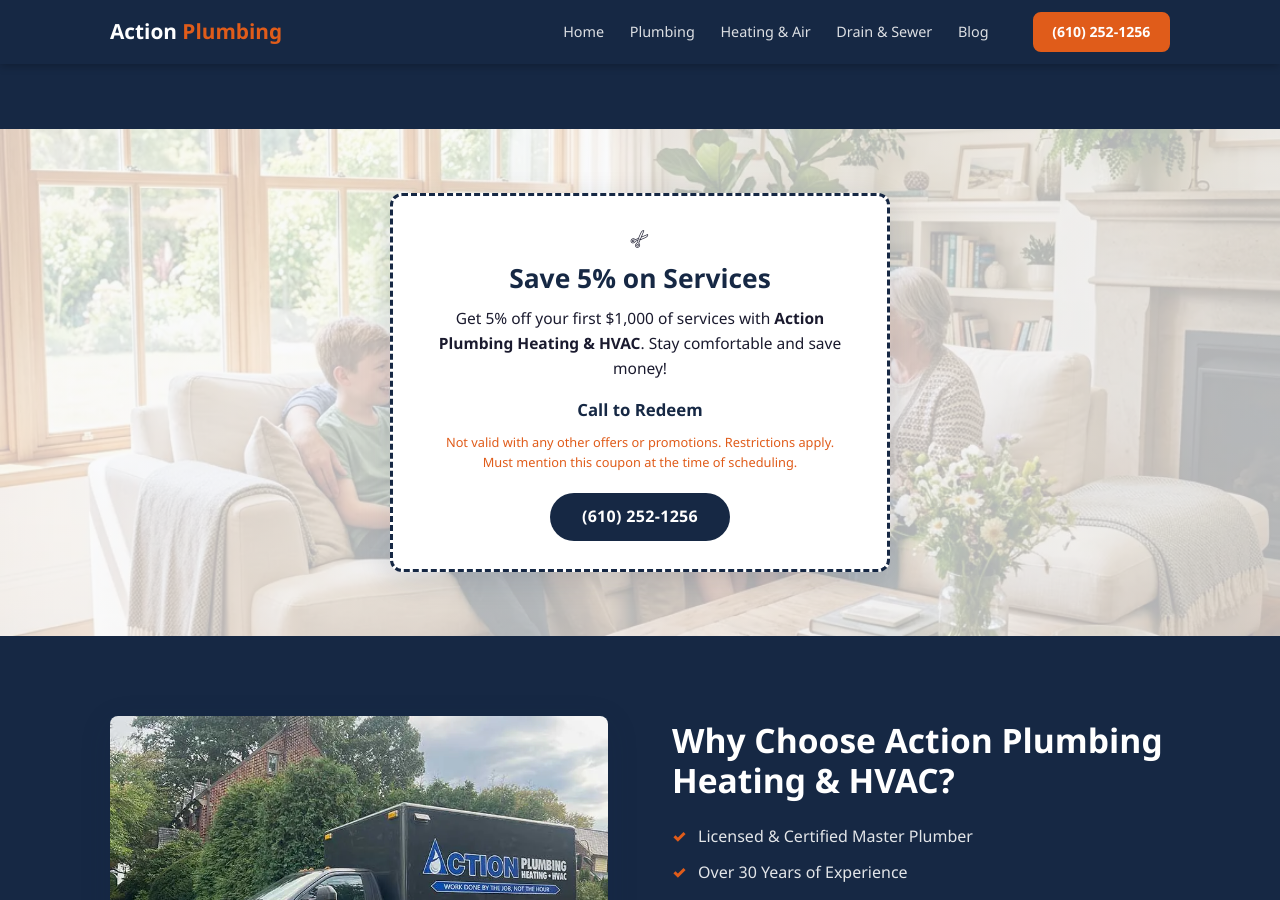
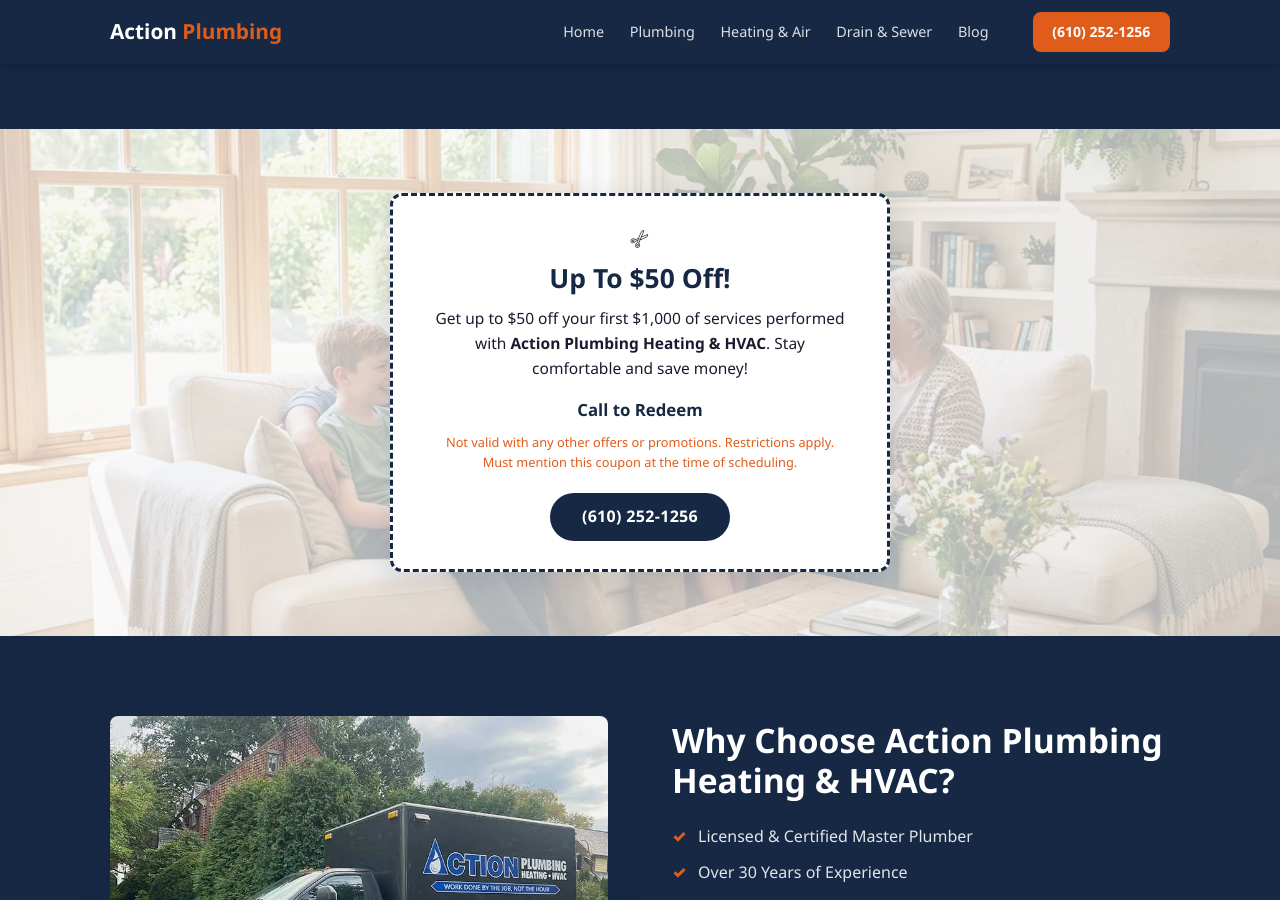
Before and after one commit to JimmyFlame77/Action-Plumbing, a Jekyll site: the page built from plumbing-and-water.html, in a window 1280 px wide and 900 px high, scrolled down 1747 px. Built offline with Jekyll 4.4.1, drawn with Linux system fonts in a browser that asks for light colours.

Commit message:
Coupon update

```diff
--- a/heating-and-air.html
+++ b/heating-and-air.html
@@ -78,8 +78,8 @@
   <div class="container coupon-inline-wrap">
     <div class="coupon-card">
       <div class="coupon-snip">&#9988;</div>
-      <h2 class="coupon-headline">Save 5% on Services</h2>
-      <p class="coupon-body">Get 5% off your first $1,000 of services with <strong>Action Plumbing Heating &amp; HVAC</strong>. Stay comfortable and save money!</p>
+      <h2 class="coupon-headline">Up To $50 Off!</h2>
+      <p class="coupon-body">Get up to $50 off your first $1,000 of services performed with <strong>Action Plumbing Heating &amp; HVAC</strong>. Stay comfortable and save money!</p>
       <p class="coupon-redeem">Call to Redeem</p>
       <p class="coupon-disclaimer">Not valid with any other offers or promotions. Restrictions apply.<br>Must mention this coupon at the time of scheduling.</p>
       <a href="tel:6102521256" class="coupon-btn">(610) 252-1256</a>
--- a/plumbing-and-water.html
+++ b/plumbing-and-water.html
@@ -78,8 +78,8 @@
   <div class="container coupon-inline-wrap">
     <div class="coupon-card">
       <div class="coupon-snip">&#9988;</div>
-      <h2 class="coupon-headline">Save 5% on Services</h2>
-      <p class="coupon-body">Get 5% off your first $1,000 of services with <strong>Action Plumbing Heating &amp; HVAC</strong>. Stay comfortable and save money!</p>
+      <h2 class="coupon-headline">Up To $50 Off!</h2>
+      <p class="coupon-body">Get up to $50 off your first $1,000 of services performed with <strong>Action Plumbing Heating &amp; HVAC</strong>. Stay comfortable and save money!</p>
       <p class="coupon-redeem">Call to Redeem</p>
       <p class="coupon-disclaimer">Not valid with any other offers or promotions. Restrictions apply.<br>Must mention this coupon at the time of scheduling.</p>
       <a href="tel:6102521256" class="coupon-btn">(610) 252-1256</a>
--- a/sewer-and-drain-cleaning.html
+++ b/sewer-and-drain-cleaning.html
@@ -78,8 +78,8 @@
   <div class="container coupon-inline-wrap">
     <div class="coupon-card">
       <div class="coupon-snip">&#9988;</div>
-      <h2 class="coupon-headline">Save 5% on Services</h2>
-      <p class="coupon-body">Get 5% off your first $1,000 of services with <strong>Action Plumbing Heating &amp; HVAC</strong>. Stay comfortable and save money!</p>
+      <h2 class="coupon-headline">Up To $50 Off!</h2>
+      <p class="coupon-body">Get up to $50 off your first $1,000 of services performed with <strong>Action Plumbing Heating &amp; HVAC</strong>. Stay comfortable and save money!</p>
       <p class="coupon-redeem">Call to Redeem</p>
       <p class="coupon-disclaimer">Not valid with any other offers or promotions. Restrictions apply.<br>Must mention this coupon at the time of scheduling.</p>
       <a href="tel:6102521256" class="coupon-btn">(610) 252-1256</a>
```
